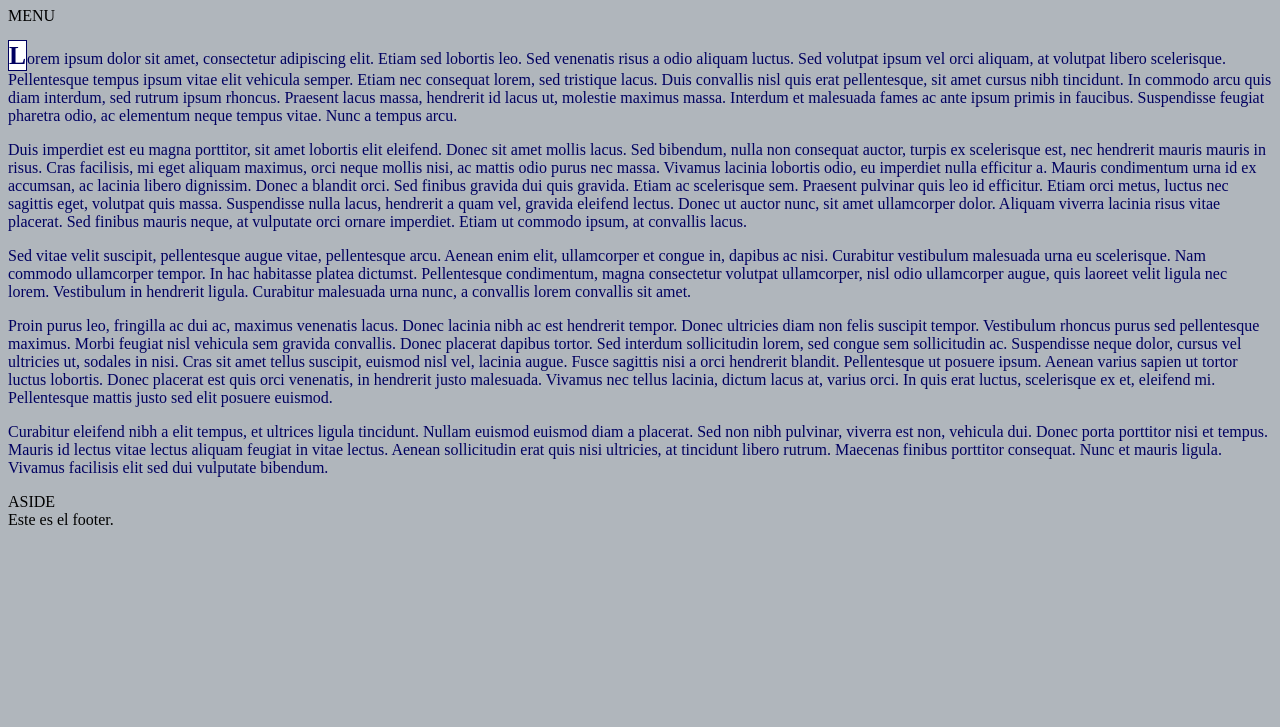
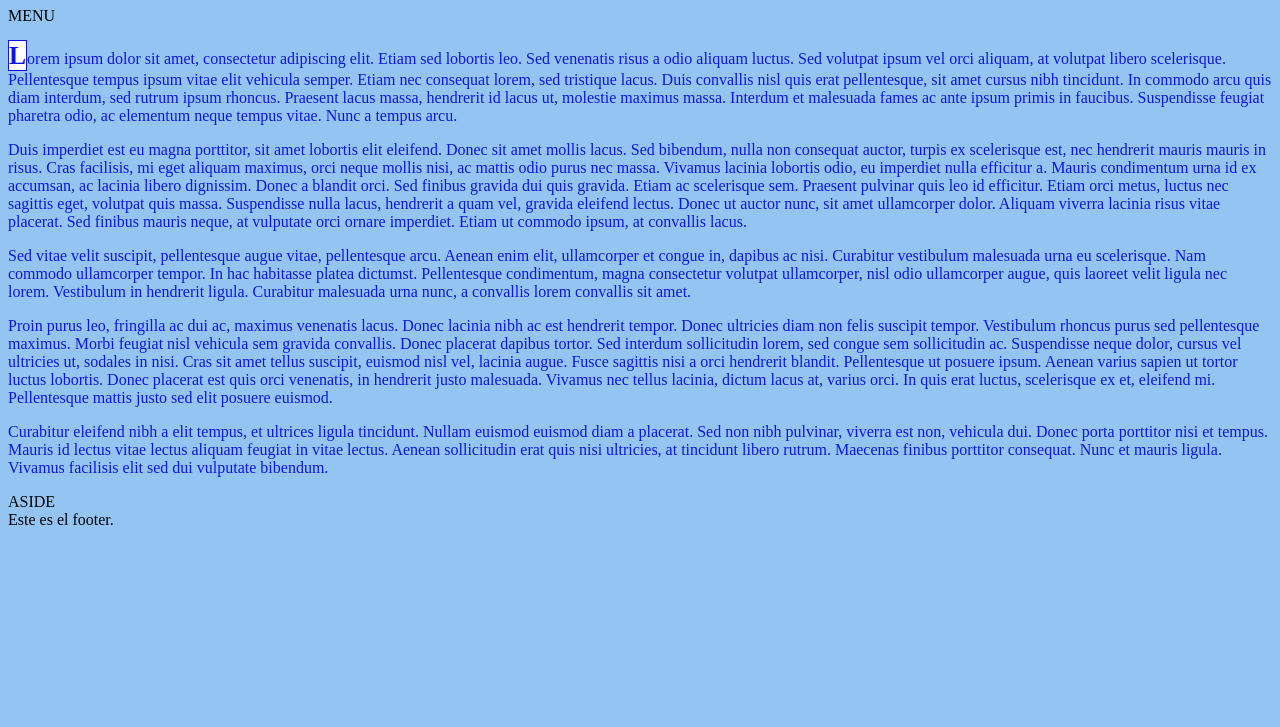
Before and after one commit to Rauibert/ProyectoPrueba, a plain HTML site: page index.html in a window 1280 px wide. Shown: the part 73-800 px from the top of the page. Drawn offline with Linux system fonts and the light colour scheme.

Commit message:
Inclusión de s LESS

```diff
--- /dev/null
+++ b/css/style.less
@@ -0,0 +1,22 @@
+// out: style.css
+//main: style.less
+
+
+@colorLetra: rgb(13, 22, 224);
+@colorFondo: rgba(65, 152, 232, 0.56);
+
+
+body{
+	background-color: @colorFondo;
+}
+
+article{
+	color: @colorLetra;
+}
+
+.letraPrimera {
+    font-size: 1.6em;
+    font-weight: bold;
+    border: 1px solid;
+    background-color: #FFFFFF;
+}
```
Also changed, not shown: css/style.css, index.html (line endings or trailing spaces).
